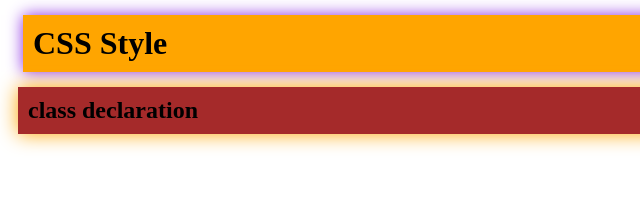
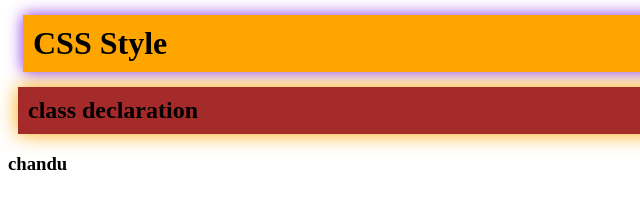
Before and after one commit to chandrachandu210/CSS, a plain HTML site: page index.html in a window 1280 px wide. Shown: the full height of the page, 0-640 px from the left. Drawn offline with Linux system fonts and the light colour scheme.

Commit message:
push
push

```diff
--- a/index.html
+++ b/index.html
@@ -10,5 +10,6 @@
 <body>
     <h1>CSS Style</h1>
     <h2 class="image"> class declaration</h2>
+    <h3>chandu</h3>
 </body>
 </html>
```
Also changed, not shown: style.css (line endings or trailing spaces).
